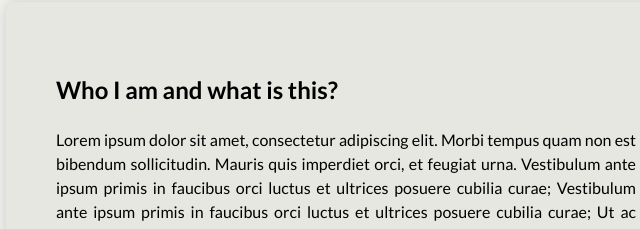
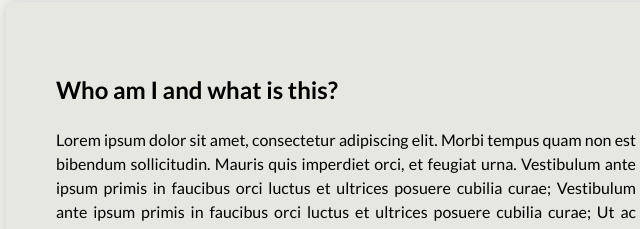
Before and after one commit to Szymon1311/Art_Gallery, a plain HTML site: page about.html in a window 1280 px wide. Shown: the part 221-450 px from the top of the page, 134-774 px from the left. Drawn offline with nearby package versions, Linux system fonts and the light colour scheme.

Commit message:
edited text

```diff
--- a/about.html
+++ b/about.html
@@ -97,7 +97,7 @@
         <main>
             <div class="container2">
                 <div class="aboutme">
-                    <h2>Who I am and what is this?</h2>
+                    <h2>Who am I and what is this?</h2>
                     Lorem ipsum dolor sit amet, consectetur adipiscing elit. Morbi tempus quam non est bibendum sollicitudin. Mauris quis imperdiet orci, et feugiat urna. Vestibulum ante ipsum primis in faucibus orci luctus et ultrices posuere cubilia curae; Vestibulum ante ipsum primis in faucibus orci luctus et ultrices posuere cubilia curae; Ut ac congue ante, vitae imperdiet massa. Mauris enim diam, iaculis vel sodales non, iaculis ut nisi. Nulla faucibus ullamcorper diam quis imperdiet. Maecenas sit amet feugiat nibh, id mattis libero. Nullam fringilla congue consequat. Cras nec est id ante tincidunt sollicitudin. In sed enim sollicitudin, faucibus purus vitae, faucibus orci.
                 </div>
 
```
